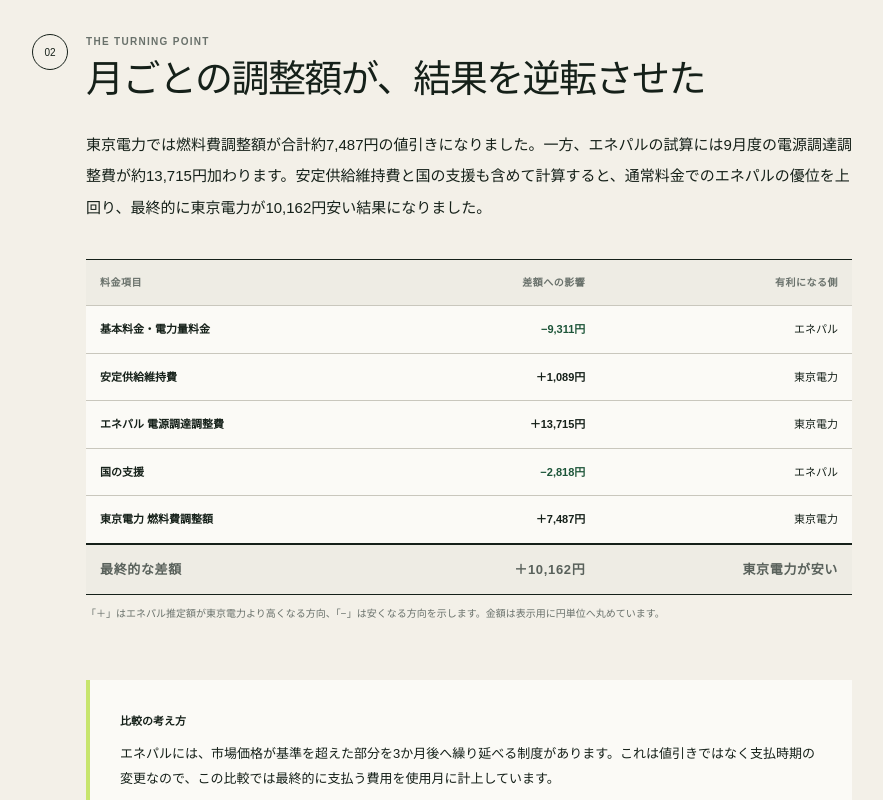
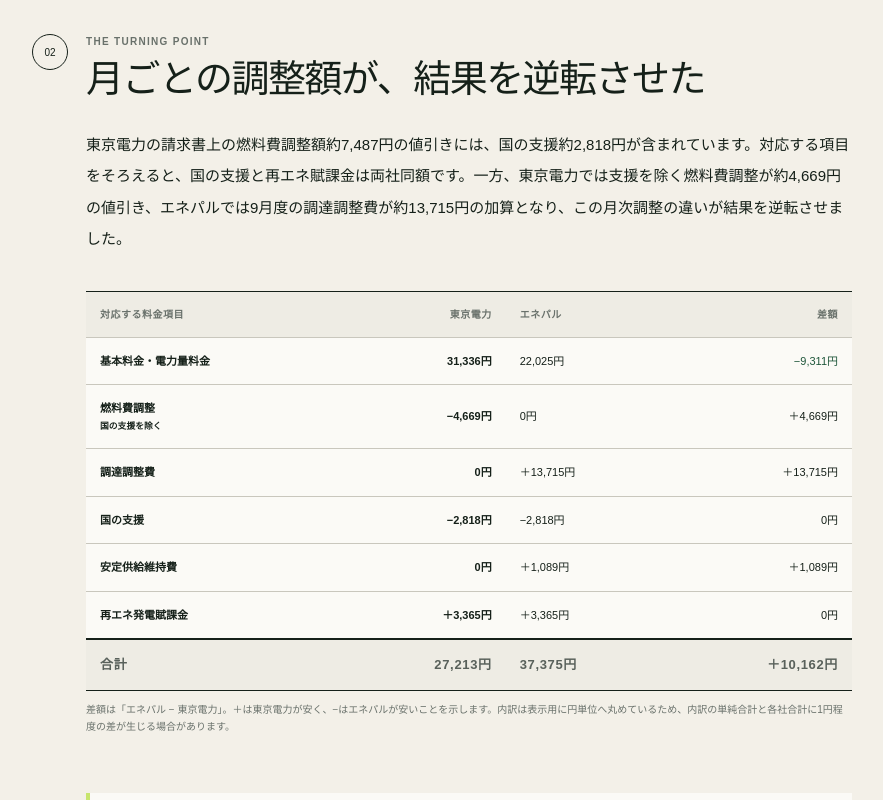
Before and after one commit to tmoro3/electricity-cost-compare, a Next.js app: page /insights/2026-10 in a window 1280 px wide. Shown: the part 1120-1920 px from the top of the page, without its empty margins (198-1081 px from the left). Built offline with nearby package versions, Linux system fonts and the light colour scheme.

Commit message:
Compare matching October charge items

```diff
--- a/app/insights/2026-10/page.tsx
+++ b/app/insights/2026-10/page.tsx
@@ -28,21 +28,22 @@
         <p>電灯398kWh・動力407kWhを同じ条件で計算すると、基本料金と電力量料金の部分だけでは、エネパルの方が約9,311円低い試算でした。今回の差は、基本料金や通常の従量単価だけで生じたものではありません。</p>
 
         <div className="insight-heading"><span>02</span><div><p>THE TURNING POINT</p><h2>月ごとの調整額が、結果を逆転させた</h2></div></div>
-        <p>東京電力では燃料費調整額が合計約7,487円の値引きになりました。一方、エネパルの試算には9月度の電源調達調整費が約13,715円加わります。安定供給維持費と国の支援も含めて計算すると、通常料金でのエネパルの優位を上回り、最終的に東京電力が10,162円安い結果になりました。</p>
+        <p>東京電力の請求書上の燃料費調整額約7,487円の値引きには、国の支援約2,818円が含まれています。対応する項目をそろえると、国の支援と再エネ賦課金は両社同額です。一方、東京電力では支援を除く燃料費調整が約4,669円の値引き、エネパルでは9月度の調達調整費が約13,715円の加算となり、この月次調整の違いが結果を逆転させました。</p>
 
-        <div className="difference-table-wrap">
-          <table className="difference-table">
-            <thead><tr><th>料金項目</th><th>差額への影響</th><th>有利になる側</th></tr></thead>
+        <div className="difference-table-wrap" style={{overflowX:'auto'}}>
+          <table className="difference-table" style={{minWidth:'620px'}}>
+            <thead><tr><th>対応する料金項目</th><th>東京電力</th><th>エネパル</th><th>差額</th></tr></thead>
             <tbody>
-              <tr><td>基本料金・電力量料金</td><td className="enepal-advantage">−9,311円</td><td>エネパル</td></tr>
-              <tr><td>安定供給維持費</td><td>＋1,089円</td><td>東京電力</td></tr>
-              <tr><td>エネパル 電源調達調整費</td><td>＋13,715円</td><td>東京電力</td></tr>
-              <tr><td>国の支援</td><td className="enepal-advantage">−2,818円</td><td>エネパル</td></tr>
-              <tr><td>東京電力 燃料費調整額</td><td>＋7,487円</td><td>東京電力</td></tr>
+              <tr><td>基本料金・電力量料金</td><td>31,336円</td><td>22,025円</td><td className="enepal-advantage">−9,311円</td></tr>
+              <tr><td>燃料費調整<br/><small>国の支援を除く</small></td><td>−4,669円</td><td>0円</td><td>＋4,669円</td></tr>
+              <tr><td>調達調整費</td><td>0円</td><td>＋13,715円</td><td>＋13,715円</td></tr>
+              <tr><td>国の支援</td><td>−2,818円</td><td>−2,818円</td><td>0円</td></tr>
+              <tr><td>安定供給維持費</td><td>0円</td><td>＋1,089円</td><td>＋1,089円</td></tr>
+              <tr><td>再エネ発電賦課金</td><td>＋3,365円</td><td>＋3,365円</td><td>0円</td></tr>
             </tbody>
-            <tfoot><tr><th>最終的な差額</th><th>＋10,162円</th><th>東京電力が安い</th></tr></tfoot>
+            <tfoot><tr><th>合計</th><th>27,213円</th><th>37,375円</th><th>＋10,162円</th></tr></tfoot>
           </table>
-          <p>「＋」はエネパル推定額が東京電力より高くなる方向、「−」は安くなる方向を示します。金額は表示用に円単位へ丸めています。</p>
+          <p>差額は「エネパル − 東京電力」。＋は東京電力が安く、−はエネパルが安いことを示します。内訳は表示用に円単位へ丸めているため、内訳の単純合計と各社合計に1円程度の差が生じる場合があります。</p>
         </div>
 
         <aside className="insight-note">
@@ -64,6 +65,7 @@
         <div className="insight-heading"><span>04</span><div><p>SOURCES</p><h2>参照した公式資料</h2></div></div>
         <div className="insight-source-links">
           <a href="https://www4.tepco.co.jp/ep/private/fuelcost2/newlist/index-j.html" target="_blank" rel="noreferrer">東京電力｜燃料費調整制度 ↗</a>
+          <a href="https://enepal.co.jp/palpower-energy/power-procurument/" target="_blank" rel="noreferrer">エネパル｜電源調達調整費の仕組み ↗</a>
           <a href="https://enepal.co.jp/wp/wp-content/uploads/2026/09/enepal_dengenchotatsuchousei_202609.pdf" target="_blank" rel="noreferrer">エネパル｜2026年9月度 電源調達調整費 ↗</a>
           <a href="https://enepal.co.jp/palpower-energy/flat-regulations/" target="_blank" rel="noreferrer">エネパル｜支払繰延規定 ↗</a>
         </div>
```
